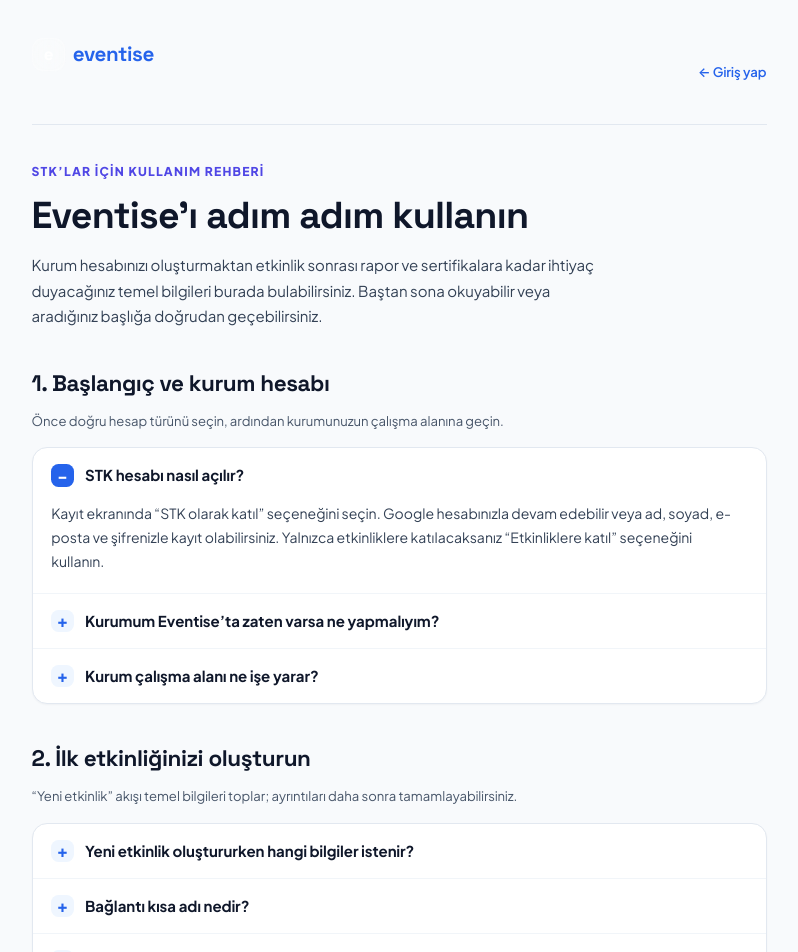
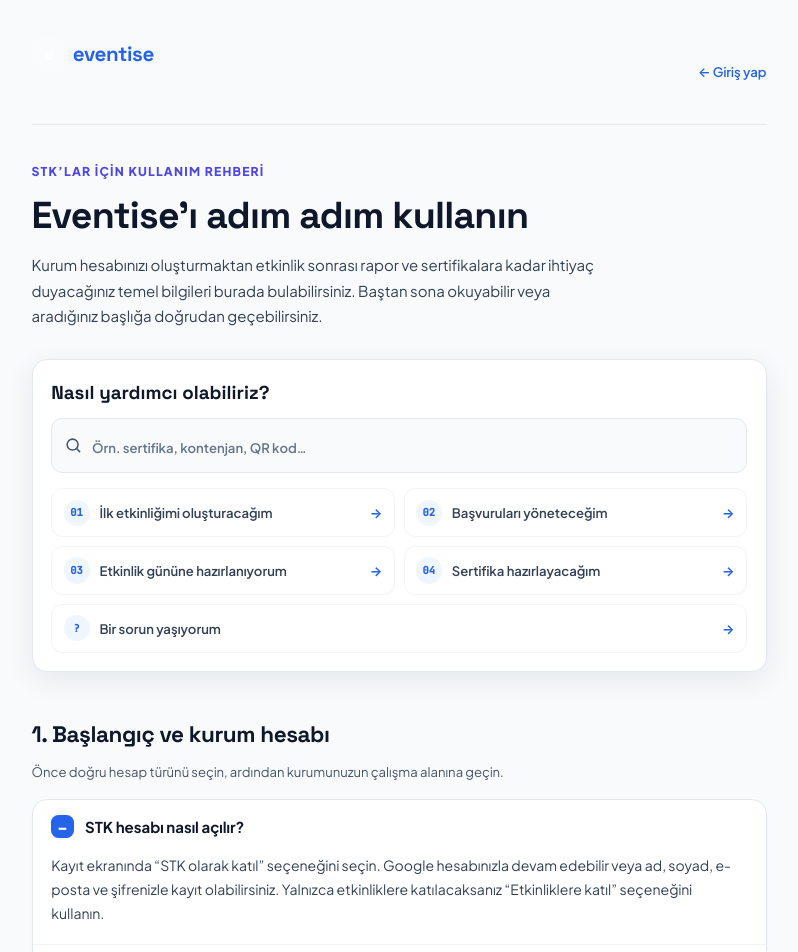
Before and after one commit to ersintek/eventise, a Next.js app in the folder apps/web/: page /yardim in a window 1280 px wide. Shown: the top 952 px of the page, without its empty margins (241-1039 px from the left). Built offline with nearby package versions, Linux system fonts and the light colour scheme; no server answers.

Commit message:
feat: make usage guide easier to navigate

```diff
--- a/apps/web/app/dashboard/about/about-data.ts
+++ b/apps/web/app/dashboard/about/about-data.ts
@@ -5,6 +5,7 @@
     changes: [
       ['Ana menüde yardım içerikleri “Yardım ve Destek”, ürün bilgileri ise “Eventise” başlığı altında yeniden düzenlendi.', 'Aranan bilgiye daha hızlı erişim'],
       ['“STK Rehberi” güncel ürün akışlarını anlatan kapsamlı bir “Kullanım Rehberi” olarak baştan yazıldı.', 'Etkinliğin her aşamasında güncel yönlendirme'],
+      ['Kullanım Rehberi’ne anlık arama, sık kullanılan işlemler için hızlı yollar ve “Nereden / Kontrol” bilgi blokları eklendi.', 'Daha az arama, daha kolay uygulama'],
       ['“Sorun Bildir” seçeneği ana menüye eklendi ve bulunulan ekrandan doğrudan bildirim gönderilebilir hâle geldi.', 'İhtiyaç anında daha kolay destek'],
       ['“Güncellemeler” sayfasının adı “Yenilikler” olarak değiştirildi; sürüm numaralı ürün günlüğü yapısı korundu.', 'Ürün gelişimini daha anlaşılır takip etme'],
       ['Eventise Hakkında bölümü SICI’yi ve platformun amacını anlatan daha kısa, samimi bir dille yenilendi.', 'Eventise’ı ve yaklaşımını daha yakından tanıma'],
--- a/apps/web/app/phase2.css
+++ b/apps/web/app/phase2.css
@@ -72,6 +72,21 @@
 .help-hero{margin-bottom:2.5rem}
 .help-hero h1{font-family:var(--font-display);font-size:clamp(1.875rem,4vw,2.5rem);font-weight:700;letter-spacing:-.02em;line-height:1.15;margin:.5rem 0 1rem}
 .help-lead{font-size:var(--fs-md);color:var(--ink-secondary);line-height:1.7;max-width:38rem}
+.help-finder{margin:-.5rem 0 3rem;padding:1.25rem;background:var(--surface);border:1px solid var(--line);border-radius:var(--radius-lg);box-shadow:var(--shadow-md)}
+.help-finder>label>span{display:block;margin:0 0 .65rem;font-family:var(--font-display);font-size:var(--fs-lg);font-weight:700;color:var(--ink)}
+.help-search{display:flex;align-items:center;gap:.65rem;padding:.2rem .75rem;background:var(--cream);border:1px solid var(--line);border-radius:var(--radius-md);transition:border-color var(--transition),box-shadow var(--transition)}
+.help-search:focus-within{border-color:var(--primary);box-shadow:0 0 0 3px var(--primary-50)}
+.help-search svg{width:1.25rem;height:1.25rem;fill:none;stroke:var(--muted);stroke-width:2;stroke-linecap:round;flex:none}
+.help-search input{width:100%;min-width:0;padding:.75rem 0;border:0;outline:0;background:transparent;color:var(--ink);font:inherit}
+.help-search input::-webkit-search-cancel-button{display:none}
+.help-search button{border:0;background:transparent;color:var(--muted);font-size:1.35rem;line-height:1;cursor:pointer}
+.help-shortcuts{display:grid;grid-template-columns:repeat(2,minmax(0,1fr));gap:.6rem;margin-top:1rem}
+.help-shortcuts a{display:flex;align-items:center;gap:.65rem;min-height:3.25rem;padding:.65rem .75rem;border:1px solid var(--line-soft);border-radius:var(--radius-md);color:var(--ink-secondary);font-size:var(--fs-sm);font-weight:600;text-decoration:none;transition:all var(--transition)}
+.help-shortcuts a:hover{border-color:var(--primary-100);background:var(--primary-50);color:var(--primary);transform:translateY(-1px)}
+.help-shortcuts a:last-child{grid-column:1/-1}
+.help-shortcuts a>span{display:grid;place-items:center;width:1.75rem;height:1.75rem;border-radius:50%;background:var(--primary-50);color:var(--primary);font-family:var(--font-mono);font-size:.7rem;flex:none}
+.help-shortcuts a>b{margin-left:auto;color:var(--primary)}
+.help-result-count{margin:.85rem 0 0;color:var(--muted);font-size:var(--fs-sm)}
 
 .help-section{margin-bottom:2.5rem}
 .help-section>h2{font-family:var(--font-display);font-size:var(--fs-xl);font-weight:700;margin:0 0 .5rem;letter-spacing:-.02em}
@@ -87,7 +102,16 @@
 .help-accordion>details>summary::before{content:'+';display:inline-grid;place-items:center;width:1.5rem;height:1.5rem;border-radius:var(--radius-sm);background:var(--primary-50);color:var(--primary);font-size:1.125rem;font-weight:800;line-height:1;flex:none;transition:all var(--transition)}
 .help-accordion>details[open]>summary::before{content:'−';background:var(--primary);color:#fff}
 .help-accordion>details>summary>span:first-child{flex:1}
-.help-accordion>details>p{padding:0 1.25rem 1.25rem;margin:0;color:var(--ink-secondary);font-size:var(--fs-base);line-height:1.7;animation:fadeInUp var(--transition-slow) ease}
+.help-answer{padding:0 1.25rem 1.25rem;animation:fadeInUp var(--transition-slow) ease}
+.help-answer>p{margin:0;color:var(--ink-secondary);font-size:var(--fs-base);line-height:1.7}
+.help-answer-route{display:flex;align-items:center;gap:.75rem;margin:0 0 .85rem;padding:.65rem .8rem;background:var(--primary-50);border-radius:var(--radius-sm);color:var(--primary)}
+.help-answer-route small,.help-answer-check small{font-family:var(--font-mono);font-size:.65rem;letter-spacing:.08em}
+.help-answer-route b{font-size:var(--fs-sm)}
+.help-answer-check{display:flex;align-items:flex-start;gap:.65rem;margin-top:1rem;padding-top:1rem;border-top:1px solid var(--line-soft)}
+.help-answer-check>span{display:grid;place-items:center;width:1.4rem;height:1.4rem;border-radius:50%;background:#e8f7ef;color:#18794e;font-weight:800;flex:none}
+.help-answer-check p{margin:0;color:var(--ink-secondary);font-size:var(--fs-sm);line-height:1.55}
+.help-answer-check small{display:block;margin-bottom:.2rem;color:#18794e;font-weight:700}
+.help-clear-search{display:block;margin:-1rem auto 2.5rem}
 
 .help-cta{display:flex;align-items:center;justify-content:space-between;gap:1.25rem;flex-wrap:wrap;background:linear-gradient(135deg,var(--primary-50),var(--violet-50));border:1px solid var(--primary-100);border-radius:var(--radius-lg);padding:1.5rem 1.75rem;margin-top:2rem}
 .help-cta h2{font-family:var(--font-display);font-size:var(--fs-lg);font-weight:700;margin:0 0 .375rem}
@@ -95,6 +119,9 @@
 
 @media(max-width:480px){
   .help-page{padding:1.5rem 1rem 3rem}
+  .help-finder{padding:1rem}
+  .help-shortcuts{grid-template-columns:1fr}
+  .help-shortcuts a:last-child{grid-column:auto}
   .help-cta{flex-direction:column;align-items:stretch}
   .help-cta .primary{text-align:center}
 }
--- /dev/null
+++ b/apps/web/app/yardim/guide-browser.tsx
@@ -0,0 +1,64 @@
+'use client';
+
+import { useMemo, useState } from 'react';
+
+export type GuideItem = { q: string; a: string; path?: string; check?: string };
+export type GuideSection = { id: string; title: string; intro?: string; items: GuideItem[] };
+
+const shortcuts = [
+  ['İlk etkinliğimi oluşturacağım', 'ilk-etkinlik', '01'],
+  ['Başvuruları yöneteceğim', 'basvurular', '02'],
+  ['Etkinlik gününe hazırlanıyorum', 'etkinlik-gunu', '03'],
+  ['Sertifika hazırlayacağım', 'sonrasi', '04'],
+  ['Bir sorun yaşıyorum', 'destek', '?'],
+] as const;
+
+export function GuideBrowser({ sections }: { sections: GuideSection[] }) {
+  const [query, setQuery] = useState('');
+  const normalized = query.trim().toLocaleLowerCase('tr-TR');
+  const visible = useMemo(() => normalized ? sections
+    .map(section => ({
+      ...section,
+      items: section.items.filter(item => `${item.q} ${item.a} ${item.path ?? ''} ${item.check ?? ''}`.toLocaleLowerCase('tr-TR').includes(normalized)),
+    }))
+    .filter(section => section.items.length) : sections, [normalized, sections]);
+  const resultCount = visible.reduce((total, section) => total + section.items.length, 0);
+
+  return <>
+    <section className="help-finder" aria-label="Rehberde arama ve hızlı yollar">
+      <label htmlFor="guide-search">
+        <span>Nasıl yardımcı olabiliriz?</span>
+        <div className="help-search">
+          <svg viewBox="0 0 24 24" aria-hidden="true"><circle cx="11" cy="11" r="7"/><path d="m20 20-4-4"/></svg>
+          <input id="guide-search" type="search" value={query} onChange={event => setQuery(event.target.value)} placeholder="Örn. sertifika, kontenjan, QR kod…"/>
+          {query && <button type="button" onClick={() => setQuery('')} aria-label="Aramayı temizle">×</button>}
+        </div>
+      </label>
+      {!query && <div className="help-shortcuts">
+        {shortcuts.map(([label, id, number]) => <a href={`#${id}`} key={id}><span>{number}</span>{label}<b>→</b></a>)}
+      </div>}
+      {query && <p className="help-result-count">{resultCount ? `${resultCount} ilgili yanıt bulundu` : 'Bu aramayla eşleşen bir yanıt bulamadık.'}</p>}
+    </section>
+
+    {visible.map(section => (
+      <section className="help-section" key={section.id} id={section.id}>
+        <h2>{section.title}</h2>
+        {section.intro && <p className="help-section-intro">{section.intro}</p>}
+        <div className="help-accordion">
+          {section.items.map((item, index) => (
+            <details key={item.q} open={Boolean(normalized) || (section.id === 'baslangic' && index === 0)}>
+              <summary>{item.q}</summary>
+              <div className="help-answer">
+                {item.path && <div className="help-answer-route"><small>NEREDEN?</small><b>{item.path}</b></div>}
+                <p>{item.a}</p>
+                {item.check && <div className="help-answer-check"><span>✓</span><p><small>KONTROL</small>{item.check}</p></div>}
+              </div>
+            </details>
+          ))}
+        </div>
+      </section>
+    ))}
+
+    {query && !resultCount && <button className="secondary help-clear-search" type="button" onClick={() => setQuery('')}>Tüm rehberi göster</button>}
+  </>;
+}
--- a/apps/web/app/yardim/page.tsx
+++ b/apps/web/app/yardim/page.tsx
@@ -3,16 +3,14 @@
 import { cookies } from 'next/headers';
 import { AppNav } from '../components/navigation';
 import { ProblemReporter } from '../components/problem-reporter';
+import { GuideBrowser, type GuideSection } from './guide-browser';
 
 export const metadata: Metadata = {
   title: 'Kullanım Rehberi — Eventise',
   description: 'STK’lar için güncel Eventise kullanım rehberi: kurum, etkinlik, başvuru, iletişim, etkinlik günü ve sertifikalar.',
 };
 
-type QA = { q: string; a: string };
-type Section = { id: string; title: string; intro?: string; items: QA[] };
-
-const sections: Section[] = [
+const sections: GuideSection[] = [
   {
     id: 'baslangic',
     title: '1. Başlangıç ve kurum hesabı',
@@ -40,6 +38,8 @@
       {
         q: 'Yeni etkinlik oluştururken hangi bilgiler istenir?',
         a: 'Etkinliğin adı, kısa tanıtımı, açıklaması, başlangıç ve bitiş zamanı, etkinlik türü, yer veya çevrim içi bağlantı, görünürlük, kayıt yöntemi ve kapasite belirlenir. Etkinlik yüz yüze, çevrim içi veya hibrit olabilir.',
+        path: 'Ana menü → Yeni etkinlik',
+        check: 'Yayımlamadan önce tarih, saat ve katılımcıyla paylaşılacak bağlantıları yeniden gözden geçirin.',
       },
       {
         q: 'Bağlantı kısa adı nedir?',
@@ -71,6 +71,8 @@
       {
         q: 'Kayıt formunu ve onamları değiştirebilir miyim?',
         a: 'Ayarlar bölümünde standart ad, soyad ve e-posta alanlarına ek sorular ekleyebilir; alanları zorunlu yapabilirsiniz. Etkinliğe özel katılım ve iletişim onamlarını da burada tanımlayabilirsiniz. Katılımcıya yalnızca gerçekten ihtiyaç duyduğunuz bilgileri sorun.',
+        path: 'Etkinliği yönet → Ayarlar → Formlar ve onamlar',
+        check: 'Formu katılımcı bağlantısından bir kez deneyin ve yalnızca gerekli bilgileri istediğinizden emin olun.',
       },
     ],
   },
@@ -81,6 +83,8 @@
       {
         q: 'Başvuruları nereden yönetirim?',
         a: 'Etkinlik çalışma alanındaki başvuru listesinden katılımcı bilgilerini ve başvuru yanıtlarını görebilirsiniz. Onaylı başvuru kullanıyorsanız başvuruları buradan kabul veya reddedersiniz.',
+        path: 'Etkinliği yönet → İletişim → Başvurular',
+        check: 'İşlem yapmadan önce doğru etkinliği ve katılımcıyı seçtiğinizi kontrol edin.',
       },
       {
         q: 'Kontenjan dolarsa ne olur?',
@@ -146,6 +150,8 @@
       {
         q: 'Check-in nasıl yapılır?',
         a: 'Etkinlik günü ekranındaki QR kodu veya bağlantıyı kullanabilir, katılımcıyı listeden bulup girişini kaydedebilirsiniz. Kapıda gelen ve önceden kaydı olmayan kişiler için kapıda kayıt akışı da kullanılabilir.',
+        path: 'Etkinliği yönet → Etkinlik Günü',
+        check: 'Etkinlikten önce QR bağlantısını farklı bir telefonda açarak kısa bir prova yapın.',
       },
       {
         q: 'Saha ekibi nasıl çalışır?',
@@ -164,6 +170,8 @@
       {
         q: 'Sertifika nasıl hazırlanır?',
         a: 'Sertifikalar bölümünde metni, vurgu rengini, yatay veya dikey düzeni ve isteğe bağlı imza bilgisini ayarlayın. Kendi PNG veya JPG arka planınızı yükleyebilir ve sonucu canlı önizlemede kontrol edebilirsiniz.',
+        path: 'Etkinliği yönet → Sertifikalar',
+        check: 'Üretmeden önce örnek katılımcı adıyla canlı önizlemeyi kontrol edin.',
       },
       {
         q: 'Sertifika kimlere verilir ve nasıl doğrulanır?',
@@ -259,20 +267,7 @@
           </p>
         </section>
 
-        {sections.map(section => (
-          <section className="help-section" key={section.id} id={section.id}>
-            <h2>{section.title}</h2>
-            {section.intro && <p className="help-section-intro">{section.intro}</p>}
-            <div className="help-accordion">
-              {section.items.map((item, index) => (
-                <details key={item.q} open={section.id === 'baslangic' && index === 0}>
-                  <summary>{item.q}</summary>
-                  <p>{item.a}</p>
-                </details>
-              ))}
-            </div>
-          </section>
-        ))}
+        <GuideBrowser sections={sections}/>
 
         <section className="help-cta">
           <div>
```
